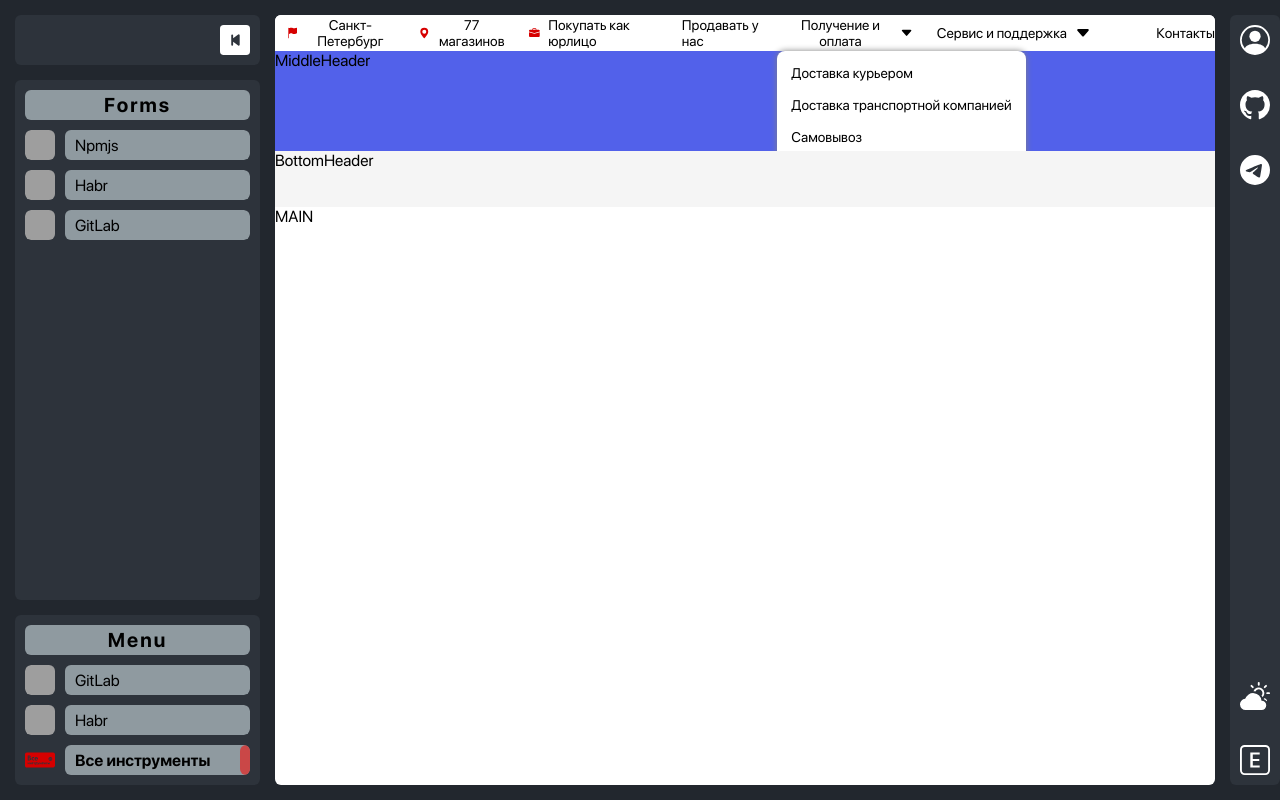
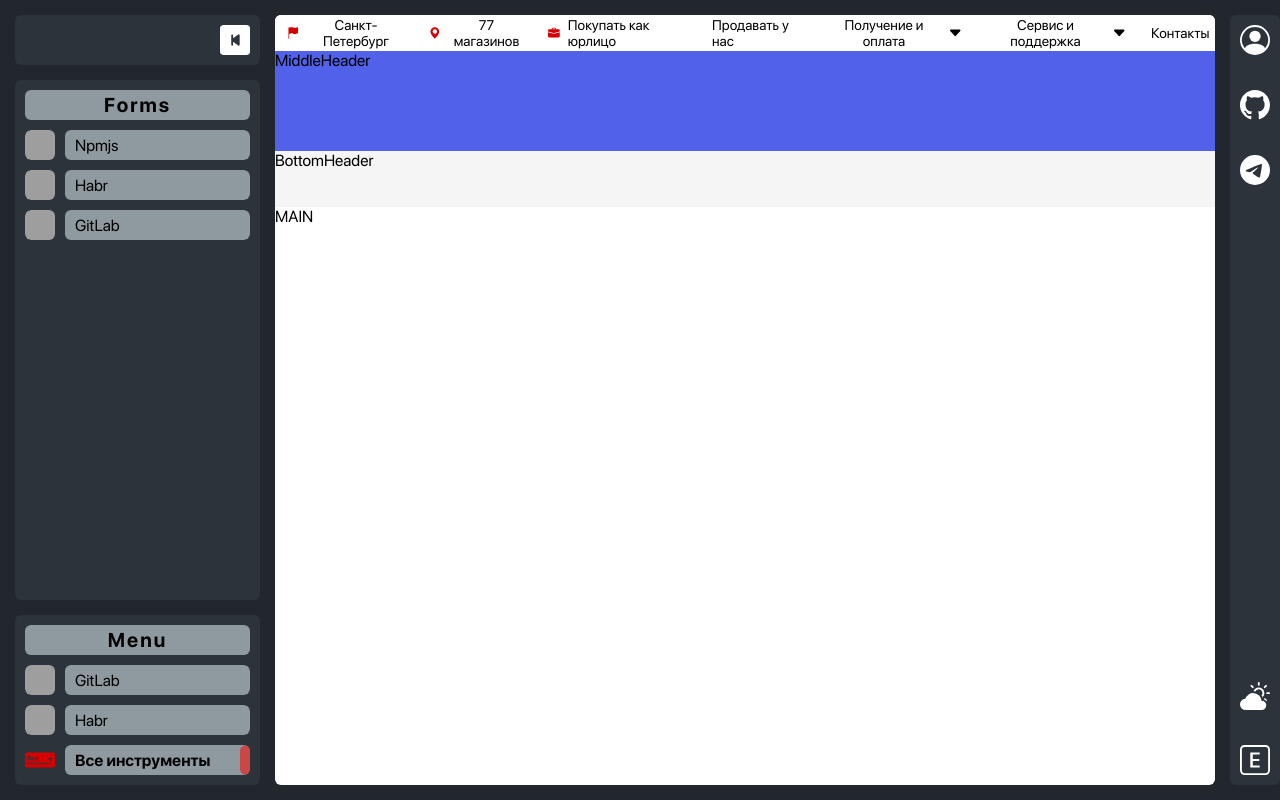
Before and after one commit to 0Ieg/MyForms, a React (Create React App) app: page /allinstruments/menu in a window 1280 px wide. Built offline with nearby package versions, Linux system fonts and the light colour scheme; grey boxes are pictures that could not be loaded.

Commit message:
Работа с оформлением мнею

```diff
--- a/src/UI/menus/allInstruments/topHeader.tsx
+++ b/src/UI/menus/allInstruments/topHeader.tsx
@@ -1,4 +1,4 @@
-import { FC } from "react";
+import { FC, useState } from "react";
 import { Link, NavLink } from "react-router-dom";
 import styled from "styled-components";
 
@@ -25,7 +25,7 @@ height: 36px;
     color: #d60000;
   }
 }
-.receiptAndPayment .submenu{
+.receiptAndPayment .submenu, .serviceAndSupport .submenu{
   position: absolute;
   background-color: #fff;
   padding: 8px;
@@ -44,9 +44,20 @@ height: 36px;
     background-color: #d6d5d5;
   }
 }
+.none{
+  display: none;
+}
 `
 
 export const TopHeader:FC = ()=>{
+  const [RAPIsActive, setRAPIsActive] = useState(false)
+  const RAPSubmenuHandler = ()=>{
+    RAPIsActive?setRAPIsActive(false):setRAPIsActive(true)
+  }
+  const [SASIsActive, setSASIsActive] = useState(false)
+  const SASSubmenuHandler = ()=>{
+    SASIsActive?setSASIsActive(false):setSASIsActive(true)
+  }
   return(
     <TopHeaderStyled>
       <ul className="menu">
@@ -81,13 +92,13 @@ export const TopHeader:FC = ()=>{
           </Link>
         </li>
         <li className="receiptAndPayment">
-          <button  className="item">
+          <button className="item" onMouseEnter={RAPSubmenuHandler} onMouseLeave={RAPSubmenuHandler}>
             <span>Получение и оплата</span>
             <svg xmlns="http://www.w3.org/2000/svg" width="16" height="16" fill="currentColor" viewBox="0 0 16 16">
               <path d="M7.247 11.14 2.451 5.658C1.885 5.013 2.345 4 3.204 4h9.592a1 1 0 0 1 .753 1.659l-4.796 5.48a1 1 0 0 1-1.506 0z"/>
             </svg>
           </button>
-          <ul className="submenu">
+          <ul className={RAPIsActive?"submenu":"submenu none"}>
             <li className="submenu__item">
               <Link to={'#'}>Доставка курьером</Link>
             </li>
@@ -109,20 +120,20 @@ export const TopHeader:FC = ()=>{
               <path d="M7.247 11.14 2.451 5.658C1.885 5.013 2.345 4 3.204 4h9.592a1 1 0 0 1 .753 1.659l-4.796 5.48a1 1 0 0 1-1.506 0z"/>
             </svg>
           </button>
-          <ul className="submenu">
-            <li>
+          <ul className={SASIsActive?"submenu":"submenu none"}>
+            <li className="submenu__item">
               <Link to={'#'}>Обмен и возврат</Link>
             </li>
-            <li>
+            <li className="submenu__item">
               <Link to={'#'}>Узнать статус обращения</Link>
             </li>
-            <li>
+            <li className="submenu__item">
               <Link to={'#'}>Сопровождение оброщений</Link>
             </li>
-            <li>
+            <li className="submenu__item">
               <Link to={'#'}>Ремонт и услуги</Link>
             </li>
-            <li>
+            <li className="submenu__item">
               <Link to={'#'}>Сервисные центры производителей</Link>
             </li>
           </ul>
```
